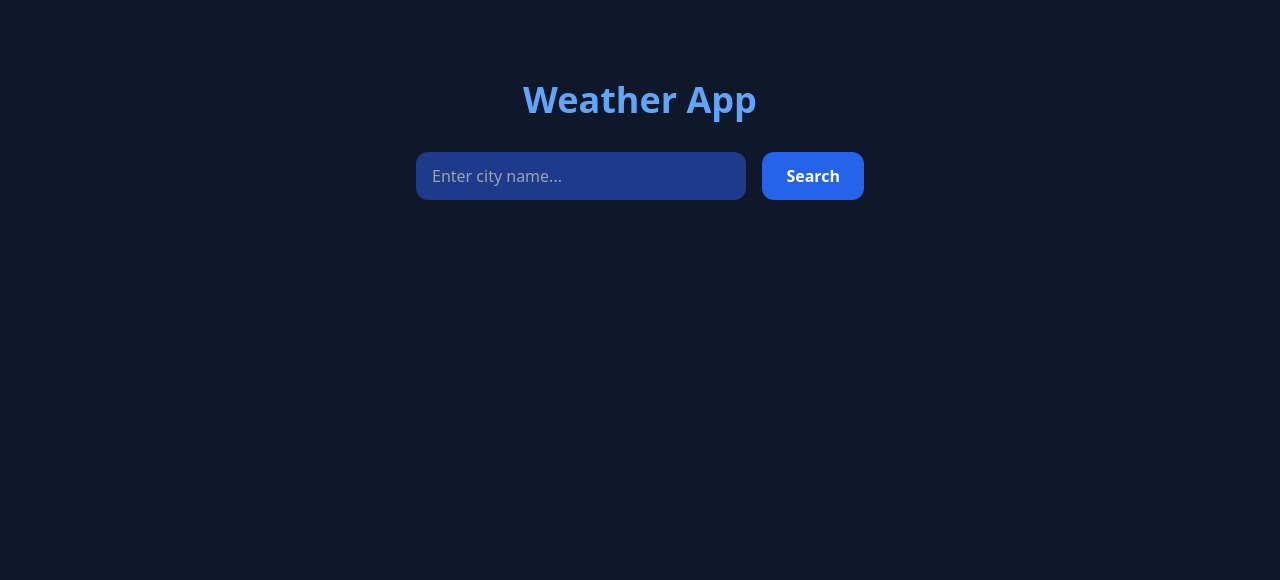
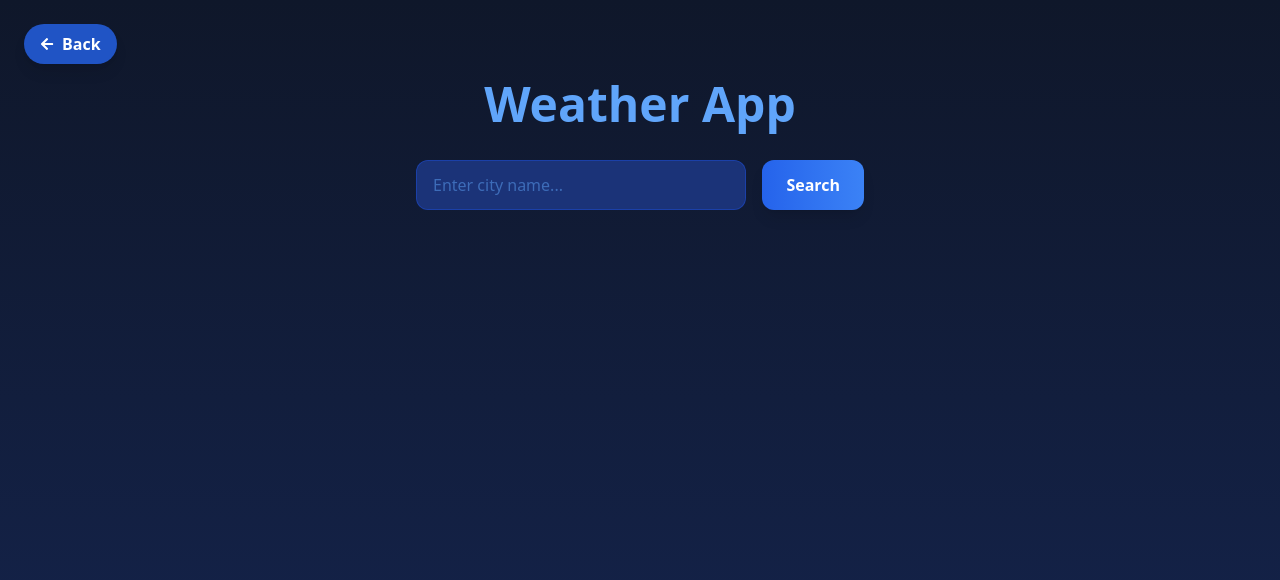
Before and after one commit to DinzMan/my-portfolio, a React (Create React App) app: page /weather-app in a window 1280 px wide. Shown: the top 580 px of the page. Built offline with nearby package versions, Linux system fonts and the light colour scheme.

Commit message:
weather api added

```diff
--- a/src/pages/WeatherApp.jsx
+++ b/src/pages/WeatherApp.jsx
@@ -1,63 +1,104 @@
 import React, { useState } from "react";
+import { useNavigate } from "react-router-dom";
+import { FaArrowLeft } from "react-icons/fa";
 
 const WeatherApp = () => {
+  const navigate = useNavigate();
   const [city, setCity] = useState("");
   const [weather, setWeather] = useState(null);
+  const [loading, setLoading] = useState(false);
+  const [error, setError] = useState("");
 
   const getWeather = async () => {
-    if (city.trim() === "") return;
+    if (city.trim() === "") {
+      setError("Please enter a city name!");
+      return;
+    }
+
+    setLoading(true);
+    setError("");
+    setWeather(null);
+
     try {
-      // Sample API call – replace YOUR_API_KEY later with a real key from https://openweathermap.org
       const res = await fetch(
-        `https://api.openweathermap.org/data/2.5/weather?q=${city}&units=metric&appid=YOUR_API_KEY`
+        `https://api.weatherapi.com/v1/current.json?key=${process.env.REACT_APP_WEATHER_API_KEY}&q=${city}&aqi=no`
       );
       const data = await res.json();
-      if (data.cod === 200) {
+
+      if (data.error) {
+        setError("City not found. Please try again!");
+      } else {
         setWeather(data);
-      } else {
-        setWeather(null);
-        alert("City not found!");
       }
-    } catch (error) {
-      console.error(error);
+    } catch (err) {
+      console.error(err);
+      setError("Something went wrong. Please try again later.");
+    } finally {
+      setLoading(false);
     }
   };
 
   return (
-    <div className="min-h-screen bg-[#0F172A] text-white flex flex-col items-center pt-20 px-4">
-      <h1 className="text-4xl font-bold text-blue-400 mb-8">Weather App</h1>
+    <div className="min-h-screen bg-gradient-to-b from-[#0F172A] to-[#1E3A8A]/40 text-white flex flex-col items-center pt-20 px-4 pb-8 relative">
+      {/* Back Button */}
+      <button
+        onClick={() => navigate("/")}
+        className="absolute top-6 left-4 sm:left-6 flex items-center gap-2 px-4 py-2 bg-blue-600/80 hover:bg-blue-600 rounded-full text-white font-semibold transition-all duration-300 transform hover:scale-105 shadow-lg hover:shadow-blue-500/50 z-10"
+      >
+        <FaArrowLeft className="text-sm" />
+        <span className="hidden sm:inline">Back</span>
+      </button>
 
-      <div className="flex flex-col sm:flex-row gap-4 w-full max-w-md">
+      <h1 className="text-4xl md:text-5xl font-bold text-blue-400 mb-8 animate-fadeIn">Weather App</h1>
+
+      <div className="flex flex-col sm:flex-row gap-4 w-full max-w-md mb-6">
         <input
           type="text"
           placeholder="Enter city name..."
           value={city}
           onChange={(e) => setCity(e.target.value)}
-          className="flex-1 px-4 py-3 rounded-xl bg-[#1E3A8A] text-white focus:outline-none focus:ring-2 focus:ring-blue-500"
+          onKeyPress={(e) => e.key === "Enter" && getWeather()}
+          className="flex-1 px-4 py-3 rounded-xl bg-[#1E3A8A]/80 backdrop-blur-sm text-white border border-blue-700/50 focus:outline-none focus:ring-2 focus:ring-blue-500 focus:border-blue-500 transition-all placeholder-blue-400/50"
         />
         <button
           onClick={getWeather}
-          className="bg-blue-600 px-6 py-3 rounded-xl hover:bg-blue-500 transition-all font-semibold"
+          disabled={loading}
+          className="bg-gradient-to-r from-blue-600 to-blue-500 px-6 py-3 rounded-xl hover:from-blue-500 hover:to-blue-400 transition-all font-semibold transform hover:scale-105 shadow-lg hover:shadow-blue-500/50 disabled:opacity-60 disabled:transform-none disabled:cursor-not-allowed"
         >
-          Search
+          {loading ? "Loading..." : "Search"}
         </button>
       </div>
 
+
+      {error && (
+        <div className="mt-4 p-4 bg-red-500/20 border border-red-500/50 rounded-xl text-red-400 w-full max-w-md text-center">
+          {error}
+        </div>
+      )}
+
       {weather && (
-        <div className="mt-10 bg-[#1E3A8A] p-8 rounded-2xl shadow-lg text-center w-full max-w-md">
+        <div className="mt-6 bg-[#1E3A8A]/80 backdrop-blur-sm p-8 rounded-2xl shadow-2xl border border-blue-700/50 text-center w-full max-w-md animate-fadeIn hover:border-blue-500/50 transition-all duration-300">
           <h2 className="text-3xl font-bold text-blue-300 mb-2">
-            {weather.name}, {weather.sys.country}
+            {weather.location.name}, {weather.location.country}
           </h2>
-          <p className="text-6xl font-extrabold text-blue-400 mb-4">
-            {Math.round(weather.main.temp)}°C
+          <img
+            src={weather.current.condition.icon}
+            alt={weather.current.condition.text}
+            className="mx-auto w-20 mb-4"
+          />
+          <p className="text-6xl font-extrabold text-blue-400 mb-2">
+            {weather.current.temp_c}°C
           </p>
           <p className="text-blue-200 text-xl capitalize mb-2">
-            {weather.weather[0].description}
+            {weather.current.condition.text}
           </p>
           <div className="flex justify-center gap-6 mt-4 text-blue-300">
-            <p>💨 {weather.wind.speed} m/s</p>
-            <p>💧 {weather.main.humidity}%</p>
+            <p>💨 {weather.current.wind_kph} km/h</p>
+            <p>💧 {weather.current.humidity}%</p>
           </div>
+          <p className="mt-4 text-blue-200 text-sm">
+            Last updated: {weather.current.last_updated}
+          </p>
         </div>
       )}
     </div>
```
